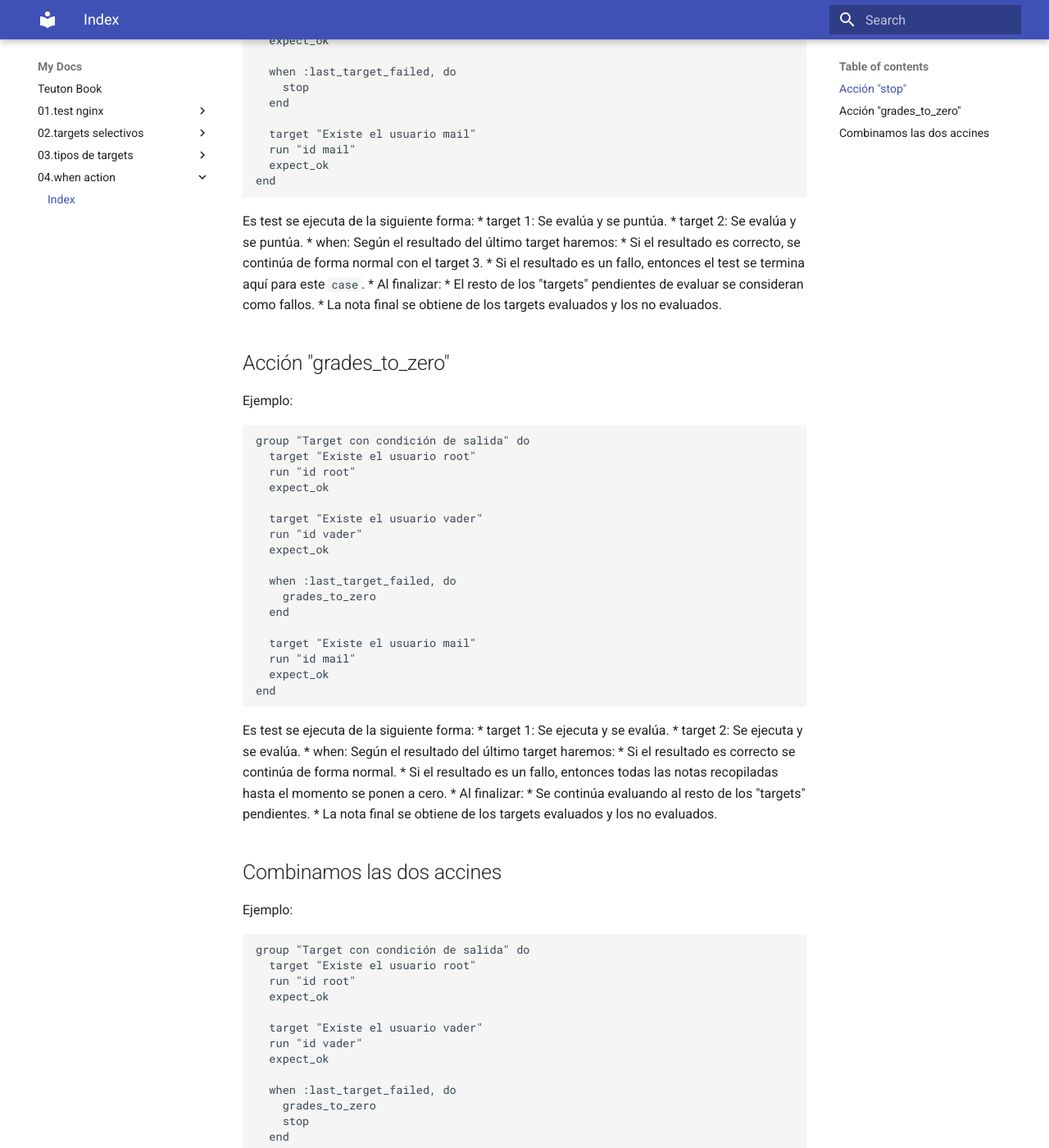
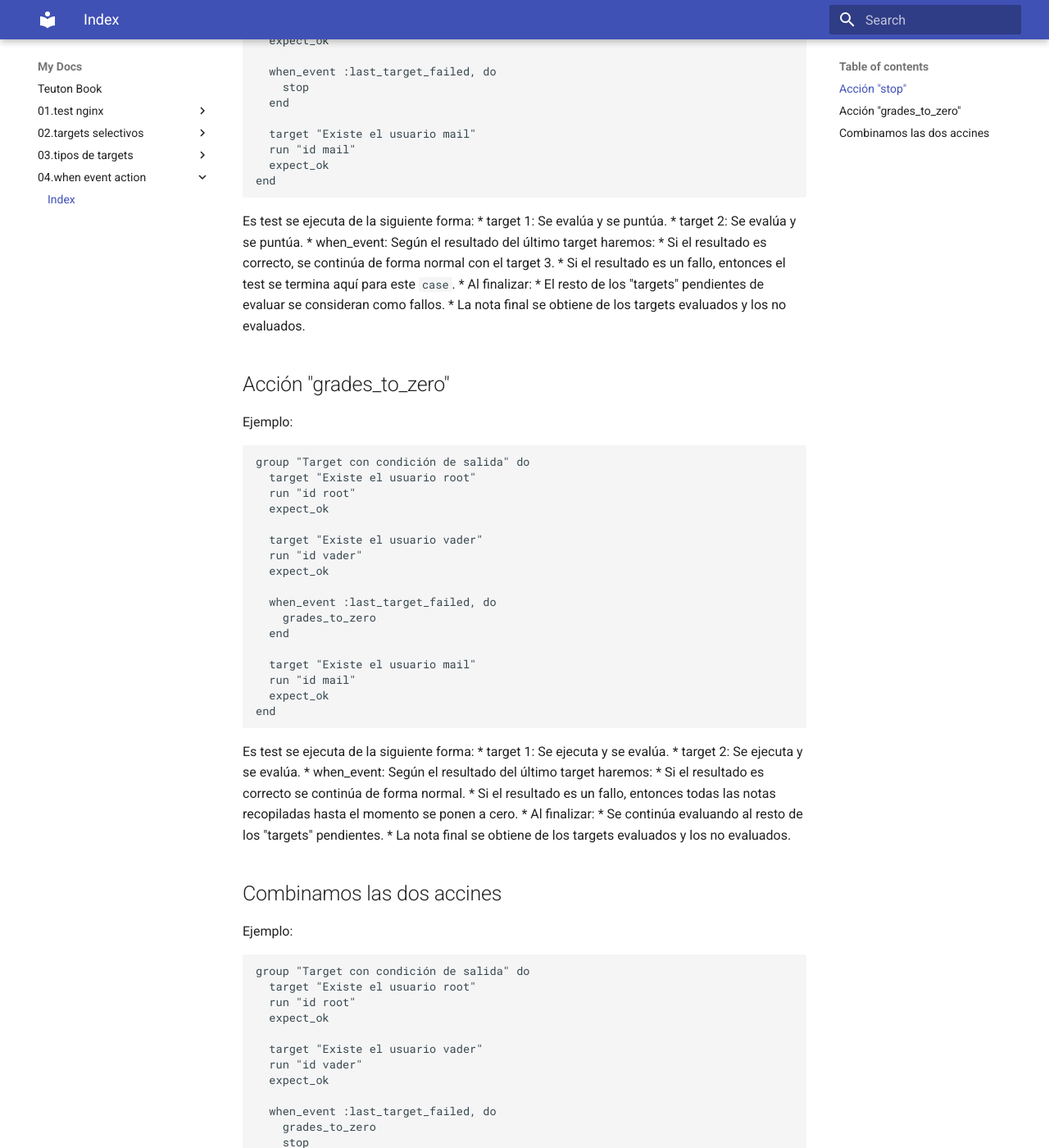
Before and after one commit to dvarrui/teuton-book, an MkDocs documentation site: the page built from docs/04.when-event-action/index.md, in a window 1280 px wide and 1400 px high, scrolled down 734 px. Shown: the whole window at 82% size. Built offline with MkDocs 1.6.1 and Material for MkDocs 9.7.7, drawn with Linux system fonts in a browser that asks for light colours; some of the changed text lies outside the part shown.

Commit message:
fix keyword

```diff
--- a/docs/04.when-action/index.md
+++ b/docs/04.when-event-action/index.md
@@ -31,7 +31,7 @@ group "Target con condición de salida" do
   run "id vader"
   expect_ok
 
-  when :last_target_failed, do
+  when_event :last_target_failed, do
     stop
   end
 
@@ -44,7 +44,7 @@ end
 Es test se ejecuta de la siguiente forma:
 * target 1: Se evalúa y se puntúa.
 * target 2: Se evalúa y se puntúa.
-* when: Según el resultado del último target haremos:
+* when_event: Según el resultado del último target haremos:
     * Si el resultado es correcto, se continúa de forma normal con el target 3.
     * Si el resultado es un fallo, entonces el test se termina aquí para este `case`.
 * Al finalizar:
@@ -65,7 +65,7 @@ group "Target con condición de salida" do
   run "id vader"
   expect_ok
 
-  when :last_target_failed, do
+  when_event :last_target_failed, do
     grades_to_zero
   end
 
@@ -78,7 +78,7 @@ end
 Es test se ejecuta de la siguiente forma:
 * target 1: Se ejecuta y se evalúa.
 * target 2: Se ejecuta y se evalúa.
-* when: Según el resultado del último target haremos:
+* when_event: Según el resultado del último target haremos:
     * Si el resultado es correcto se continúa de forma normal.
     * Si el resultado es un fallo, entonces todas las notas recopiladas hasta el momento se ponen a cero.
 * Al finalizar:
@@ -99,7 +99,7 @@ group "Target con condición de salida" do
   run "id vader"
   expect_ok
 
-  when :last_target_failed, do
+  when_event :last_target_failed, do
     grades_to_zero
     stop
   end
@@ -113,6 +113,6 @@ end
 Es test se ejecuta de la siguiente forma:
 * target 1: Se ejecuta y se evalúa.
 * target 2: Se ejecuta y se evalúa.
-* when: Según el resultado del último target haremos:
+* when_event: Según el resultado del último target haremos:
     * Si el resultado es correcto se continúa de forma normal.
     * Si el resultado es un fallo, entonces todas las notas recopiladas hasta el momento se ponen a cero y se termina el test. La nota final es cero.
```
Also changed, not shown: docs/index.md (+1 -1 lines).
